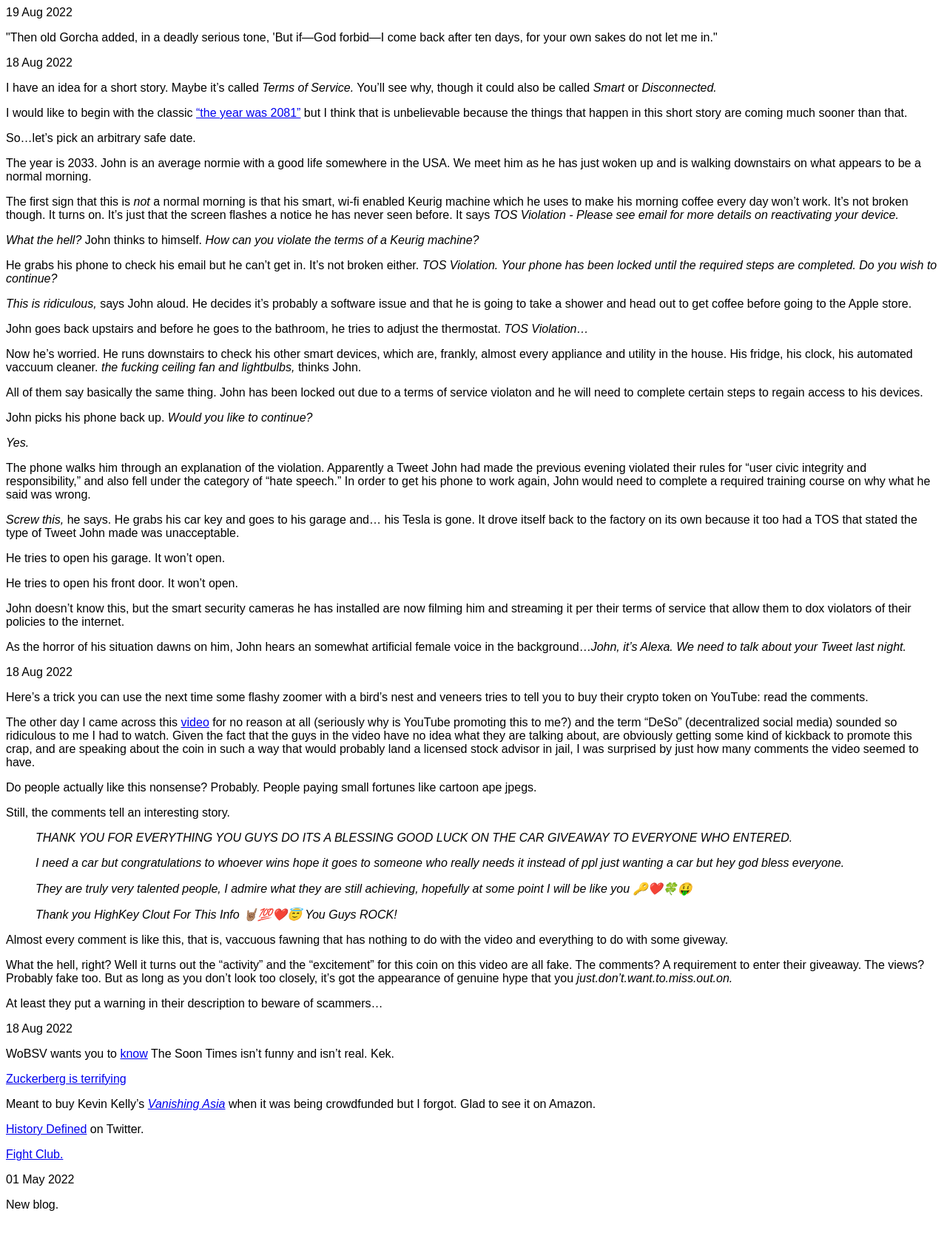
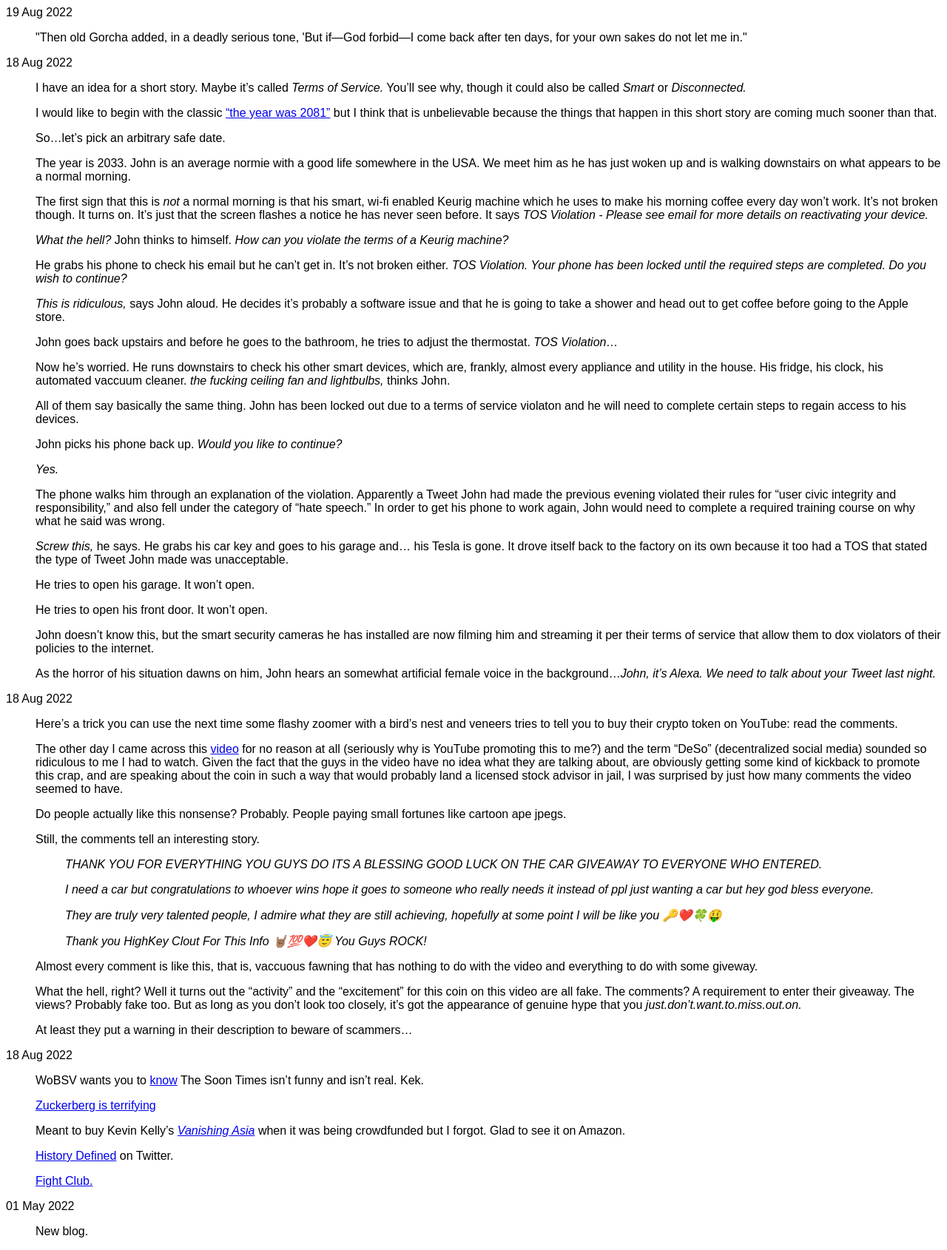
Before and after one commit to dmkgll/dmkgll, a Jekyll site: the page built from index.html, in a window 1280 px wide. Shown: the whole page at 74% size. Built offline with Jekyll 4.4.1, drawn with Linux system fonts in a browser that asks for light colours; the list of posts is cut into pages by our own code; before the commit the page ends 1654 px from its top, so only the background shows below that.

Commit message:
Update index.html

```diff
--- a/index.html
+++ b/index.html
@@ -4,12 +4,12 @@
 
 <div class="posts">
   {% for post in paginator.posts %}
-  <div class="post">
+<dl id="p">
 
 
-    <span class="post-date">{{ post.date | date_to_string }}</span>
+    <dt class="post-date">{{ post.date | date_to_string }}</dt>
 
-    {{ post.content }}
-  </div>
+  <dd>  {{ post.content }}</dd>
+  </dl>
   {% endfor %}
 </div>
```
